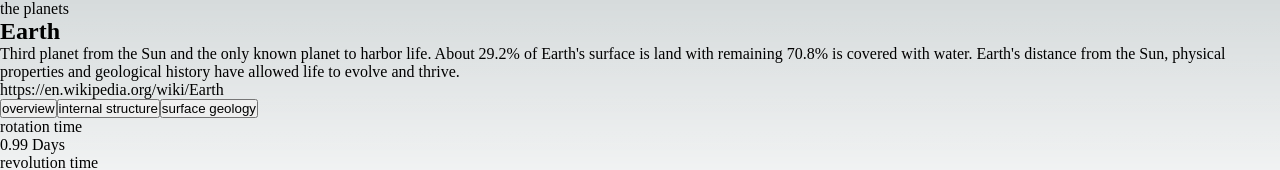
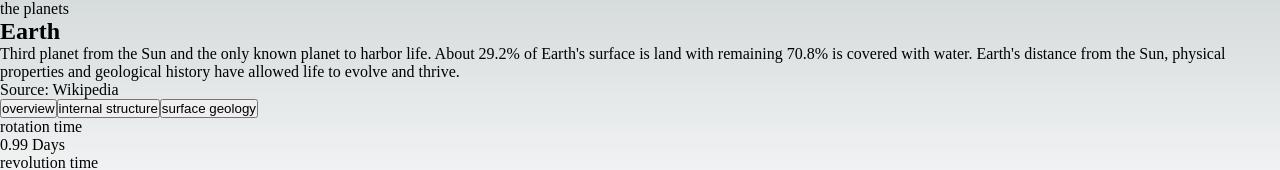
Before and after one commit to JorgeAMendoza/planet-facts, a Next.js app: page /planets/earth in a window 1280 px wide. Shown: the top 170 px of the page. Built offline with nearby package versions, Linux system fonts and the light colour scheme.

Commit message:
created variable with use memo that contains the text information and source information for the planet based on the information type selected

```diff
--- a/src/pages/planets/[id].tsx
+++ b/src/pages/planets/[id].tsx
@@ -2,7 +2,7 @@ import Layout from "@/components/Layout/Layout";
 import NavBar from "@/components/NavBar/NavBar";
 import { getPlanetData, getPlanetNames } from "lib/planets";
 import { GetStaticPaths, GetStaticProps } from "next";
-import { useState } from "react";
+import { useMemo, useState } from "react";
 import { Planet } from "types/api";
 
 export const getStaticPaths: GetStaticPaths = async () => {
@@ -38,6 +38,29 @@ const Planet = ({ planetData }: PlanetProps) => {
     "overview" | "structure" | "geology"
   >("overview");
 
+  const content = useMemo(() => {
+    switch (infoDisplay) {
+      case "overview": {
+        return {
+          text: planetData.overview.content,
+          source: planetData.overview.source,
+        };
+      }
+      case "geology": {
+        return {
+          text: planetData.geology.content,
+          source: planetData.geology.source,
+        };
+      }
+      default: {
+        return {
+          text: planetData.structure.content,
+          source: planetData.structure.source,
+        };
+      }
+    }
+  }, [infoDisplay, planetData]);
+
   return (
     <Layout>
       <div>
@@ -45,25 +68,12 @@ const Planet = ({ planetData }: PlanetProps) => {
           <div>{/* image of planet here */}</div>
           <h1>{planetData.name}</h1>
           {/*  */}
-          {infoDisplay === "overview" ? (
-            <>
-              <p>{planetData.overview.content}</p>
-              <p>{planetData.overview.source}</p>
-            </>
-          ) : null}
-          {infoDisplay === "structure" ? (
-            <>
-              <p>{planetData.structure.content}</p>
-              <p>{planetData.structure.source}</p>
-            </>
-          ) : null}
-          {infoDisplay === "geology" ? (
-            <>
-              <p>{planetData.geology.content}</p>
-              <p>{planetData.geology.source}</p>
-            </>
-          ) : null}
-          {/*  */}
+          <div>
+            <p aria-live="polite">{content.text}</p>
+            <p>
+              Source: <a href={content.source}>Wikipedia</a>
+            </p>
+          </div>
           <div>
             <button onClick={() => setInfoDisplay("overview")}>overview</button>
             <button onClick={() => setInfoDisplay("structure")}>
```
